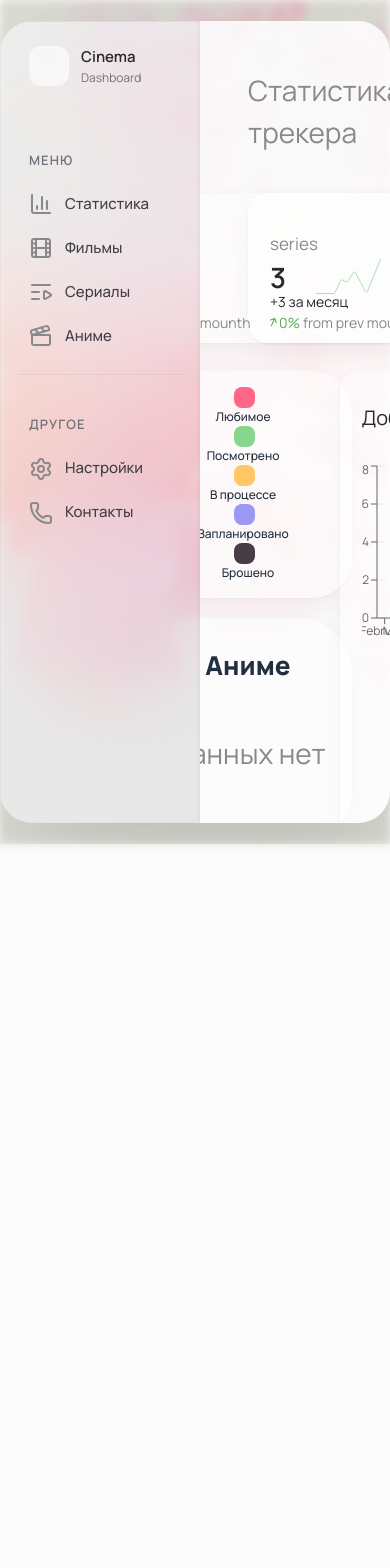
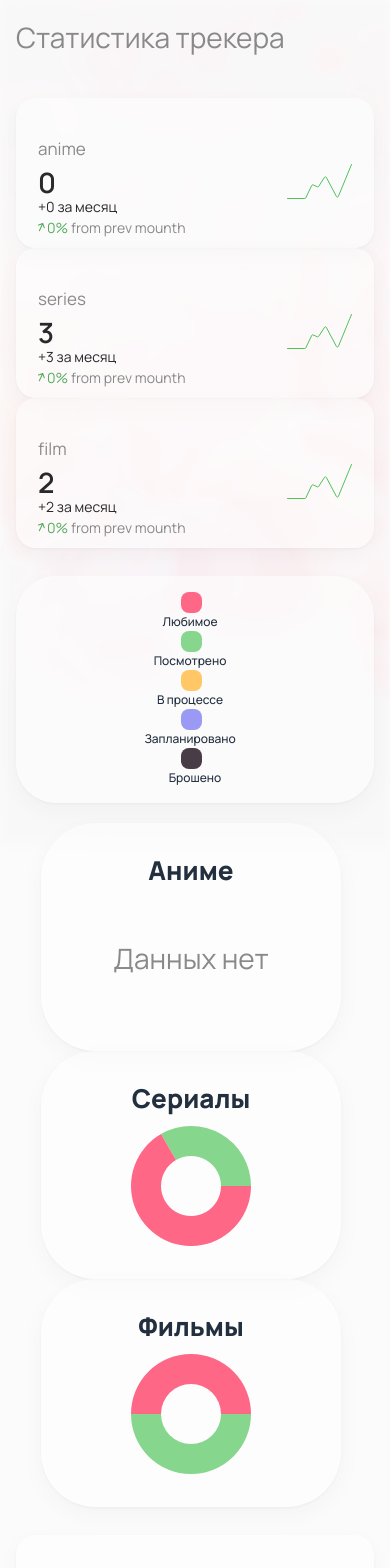
Before and after one commit to enoughy/EntertainmentTracker, a Next.js app: page / in a window 390 px wide. Shown: the top 1568 px of the page. Before the commit the page ends 844 px from the top, so only its background shows below. Built offline with nearby package versions, Linux system fonts and the light colour scheme.

Commit message:
add adaptive to phone

```diff
--- a/app/components/navigation.tsx
+++ b/app/components/navigation.tsx
@@ -8,7 +8,7 @@ import Help from "./icons/help";
 
 export default function () {
   return (
-    <div className="shadow-[inset_-6px_0_6px_-6px_rgba(0,0,0,0.04)] bg-gradient-to-b from-[#f5f7f9]/60 to-[#eceef2]/60 backdrop-blur-2xl border border-black/[0.04] rounded-l-2xl shadow-[0_4px_20px_rgba(0,0,0,0.04)] lg:w-[332px] w-[200px] h-full flex flex-col shrink-0 px-4 py-6">
+    <div className="hidden shadow-[inset_-6px_0_6px_-6px_rgba(0,0,0,0.04)] bg-gradient-to-b from-[#f5f7f9]/60 to-[#eceef2]/60 backdrop-blur-2xl border border-black/[0.04] rounded-l-2xl shadow-[0_4px_20px_rgba(0,0,0,0.04)] lg:w-[332px] w-[200px] h-full md:flex flex-col shrink-0 px-4 py-6">
       <div className="flex items-center gap-3 px-3 mb-16">
         <div className="size-10 rounded-xl bg-white/60" />
         <div>
--- a/app/layout.tsx
+++ b/app/layout.tsx
@@ -52,7 +52,7 @@ export default function RootLayout({
         {/*   <div className="absolute inset-0 bg-[linear-gradient(to_right,#dfe3e8_1px,transparent_1px),linear-gradient(to_bottom,#dfe3e8_1px,transparent_1px)] bg-[size:48px_48px]" /> */}
         {/* </div> */}
 
-        <div className="z-10 max-w-[1440px] h-[95vh] mx-auto flex  rounded-4xl overflow-hidden  shadow-[0_40px_120px_rgba(0,0,0,0.15)]">
+        <div className="z-10 max-w-[1440px] md:h-[95vh] mx-auto flex  md:rounded-4xl overflow-hidden  shadow-[0_40px_120px_rgba(0,0,0,0.15)]">
           <Nav />
           <main className="mx-auto overflow-y-auto [scrollbar-width:none]  bg-[var(--background)]/92">
             {children}
--- a/app/page.tsx
+++ b/app/page.tsx
@@ -43,13 +43,14 @@ export default function Home() {
 
   return (
     <>
-      <div className="p-12 text-text-gray text-[28px]">
+      <div className="p-4 first:p-12 text-text-gray text-[28px]">
         <h1 className="mb-10 text">Статистика трекера</h1>
-        <div className="grid grid-cols-1 justify-items-center second:justify-items-normal first:justify-items-normal first:grid-cols-2 second:grid-cols-3 gap-y-7 ">
-          <Suspense fallback={<></>}>
+        <div className="grid grid-cols-1 second:justify-items-normal first:justify-items-normal first:grid-cols-2 second:grid-cols-3 gap-y-7 ">
+          <div className="col-span-1 first:col-span-2 second:col-span-3 grid grid-cols-1 first:grid-cols-1 second:grid-cols-3">
             {mediaBlockList.map((item) => {
               return (
                 <BaseStatCard
+                  className=""
                   key={item.typeId}
                   name={item.typeId}
                   countAll={item.count}
@@ -62,14 +63,15 @@ export default function Home() {
                 ></BaseStatCard>
               );
             })}
-            <div className="col-span-1 second:col-span-2 first:col-span-2">
-              <DountChartContainer data={dountChartData}></DountChartContainer>
-            </div>
+          </div>
+          <div className="col-span-1 second:col-span-2 first:col-span-2 flex items-center justify-center second:block">
+            <DountChartContainer data={dountChartData}></DountChartContainer>
+          </div>
 
+          <div className="col-span-1 second:col-span-1 first:col-span-2">
             <BarChartComp data={barChartData}></BarChartComp>
-          </Suspense>
-
-          <div className="col-span-3">
+          </div>
+          <div className="col-span-1 second:col-span-3 first:col-span-2">
             <AddedRecently
               mediaList={content?.addedRecently.buffer ?? []}
             ></AddedRecently>
--- a/features/bar-chart/bar-chart.tsx
+++ b/features/bar-chart/bar-chart.tsx
@@ -21,7 +21,7 @@ const colorStop = "#002CFF";
 
 export function BarChartComp({ data }: BarChartProps) {
   return (
-    <BaseCard className="max-w-[326px] pt-8 pb-2">
+    <BaseCard className="w-full second:max-w-[326px] pt-8 pb-2">
       <div className="flex justify-between items-center">
         <h4 className="text-[#29292C] text-[20px]">Добавлено</h4>
         <span className="text-[#898989] text-[15px]">
--- a/features/base-stat-card/base-stat-card.tsx
+++ b/features/base-stat-card/base-stat-card.tsx
@@ -11,6 +11,7 @@ type BaseStatCardProps = {
   countAll: number;
   countChange: number;
   proc: number;
+  className?: string;
 };
 
 export function BaseStatCard({
@@ -18,9 +19,15 @@ export function BaseStatCard({
   countAll,
   countChange,
   proc,
+  className,
 }: BaseStatCardProps) {
   return (
-    <BaseCard className="flex w-80.5 h-37.5 mr-3 pt-[38px] justify-between">
+    <BaseCard
+      className={
+        "flex w-full second:w-80.5 h-37.5 mr-3 pt-[38px] justify-between " +
+        className
+      }
+    >
       <div>
         <div className="text-[#898989]  text-[17px]">{name}</div>
         {/* All count in topic text*/}
--- a/features/dount-chart-container/dount-chart-container.tsx
+++ b/features/dount-chart-container/dount-chart-container.tsx
@@ -8,8 +8,8 @@ type DountChartContainerProps = {
 
 export function DountChartContainer({ data }: DountChartContainerProps) {
   return (
-    <div className="max-w-[656px]">
-      <Header className="mb-5"></Header>
+    <div className="w-full second:max-w-[656px]">
+      <Header className="mx-auto mb-5"></Header>
       <div className="flex flex-col sm:flex-row items-center justify-between">
         <DountChart name="Аниме" stat={data[0]}></DountChart>
         <DountChart name="Сериалы" stat={data[1]}></DountChart>
--- a/features/dount-chart/dount-chart.tsx
+++ b/features/dount-chart/dount-chart.tsx
@@ -16,7 +16,7 @@ export function DountChart({ stat, name }: DountChartProps) {
     dropped: "#483C46", //"#373F51",
   };
   return (
-    <BaseCard className="w-[207px] h-[228px] rounded-[55px] pt-7">
+    <BaseCard className="w-[300px] mr-2 second:w-[207px] h-[228px] rounded-[55px] pt-7">
       <h4 className="text-center text-[#222F3E] text-[26px] font-extrabold mb-2">
         {name}
       </h4>
```
